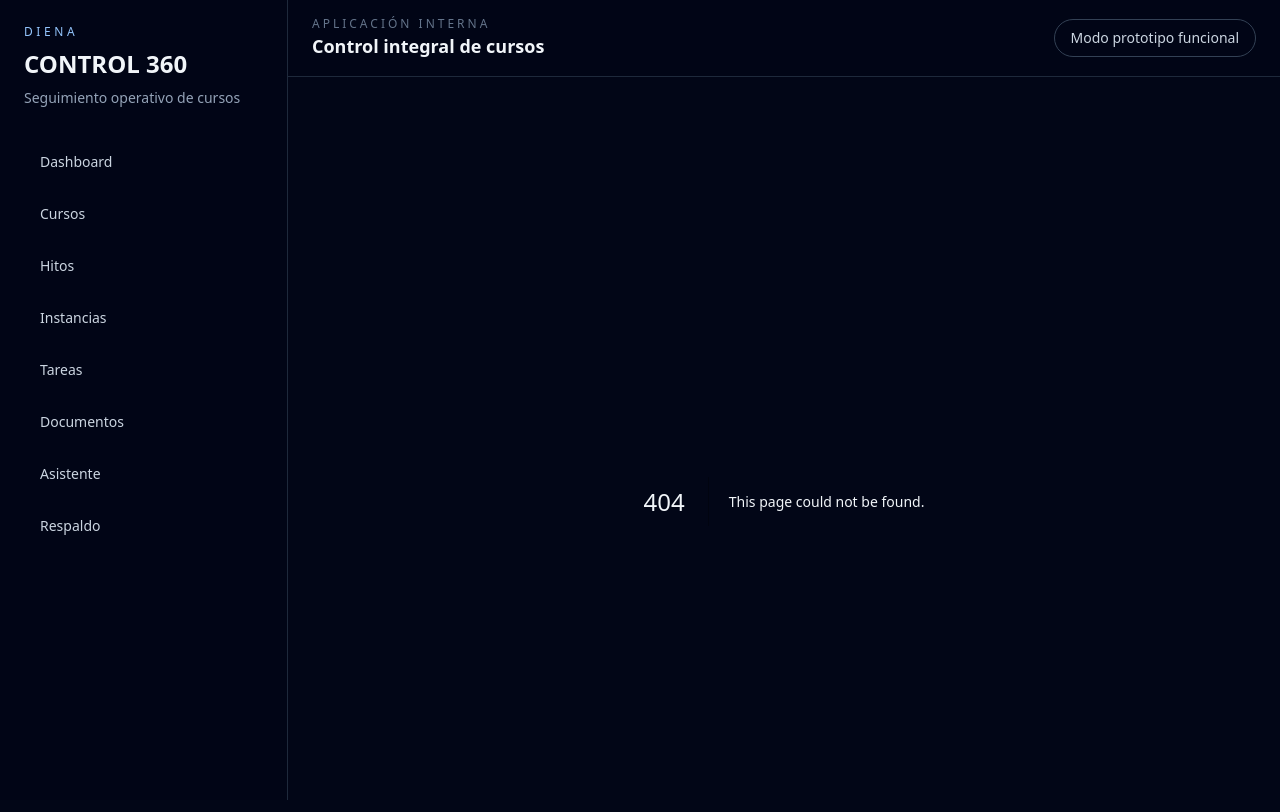
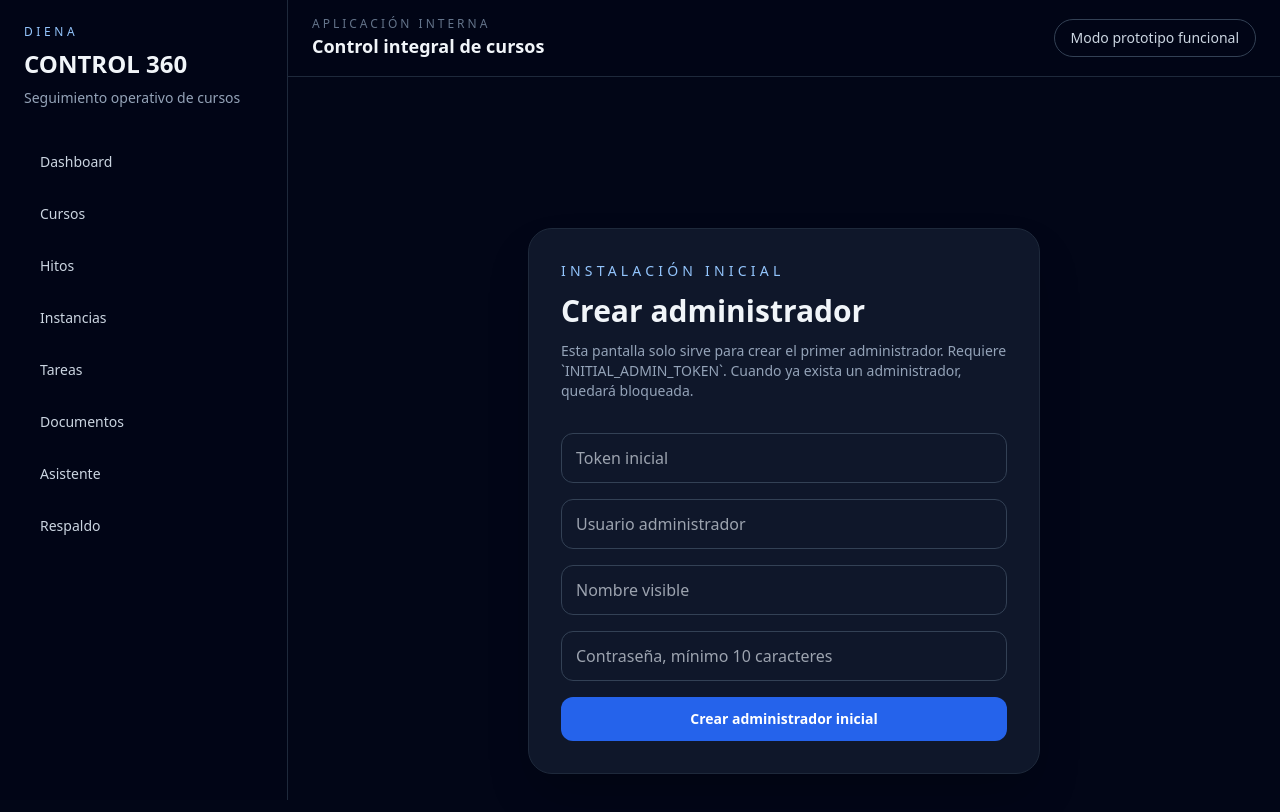
Before and after one commit to mgomlo4-bot/diena-control-360, a Next.js app: page /setup in a window 1280 px wide. Before the commit this address had no page. Shown: the top 812 px of the page. Built offline with nearby package versions, Linux system fonts and the light colour scheme.

Commit message:
Crear pantalla setup para primer administrador

```diff
--- /dev/null
+++ b/app/setup/page.tsx
@@ -0,0 +1,54 @@
+'use client';
+
+import { FormEvent, useState } from 'react';
+import { useRouter } from 'next/navigation';
+
+export default function SetupPage() {
+  const router = useRouter();
+  const [form, setForm] = useState({ setupToken: '', username: '', displayName: '', password: '' });
+  const [error, setError] = useState<string | null>(null);
+  const [message, setMessage] = useState<string | null>(null);
+  const [loading, setLoading] = useState(false);
+
+  async function handleSubmit(event: FormEvent<HTMLFormElement>) {
+    event.preventDefault();
+    setLoading(true);
+    setError(null);
+    setMessage(null);
+    try {
+      const response = await fetch('/api/auth/bootstrap', {
+        method: 'POST',
+        headers: { 'Content-Type': 'application/json' },
+        body: JSON.stringify(form),
+      });
+      const payload = await response.json();
+      if (!response.ok || !payload.ok) throw new Error(payload.error ?? 'No se pudo crear el administrador inicial.');
+      setMessage('Administrador inicial creado correctamente. Ya puede iniciar sesión.');
+      setTimeout(() => router.replace('/login'), 900);
+    } catch (err) {
+      setError(err instanceof Error ? err.message : 'No se pudo crear el administrador inicial.');
+    } finally {
+      setLoading(false);
+    }
+  }
+
+  return (
+    <main className="flex min-h-screen items-center justify-center bg-slate-950 px-6 text-slate-100">
+      <section className="w-full max-w-lg rounded-3xl border border-slate-800 bg-slate-900 p-8 shadow-2xl">
+        <p className="text-sm uppercase tracking-[0.3em] text-blue-300">Instalación inicial</p>
+        <h1 className="mt-3 text-3xl font-bold">Crear administrador</h1>
+        <p className="mt-3 text-sm text-slate-400">Esta pantalla solo sirve para crear el primer administrador. Requiere `INITIAL_ADMIN_TOKEN`. Cuando ya exista un administrador, quedará bloqueada.</p>
+        <form onSubmit={handleSubmit} className="mt-8 space-y-4">
+          <input value={form.setupToken} onChange={(event) => setForm((current) => ({ ...current, setupToken: event.target.value }))} placeholder="Token inicial" className="input" />
+          <input value={form.username} onChange={(event) => setForm((current) => ({ ...current, username: event.target.value }))} placeholder="Usuario administrador" autoComplete="username" className="input" />
+          <input value={form.displayName} onChange={(event) => setForm((current) => ({ ...current, displayName: event.target.value }))} placeholder="Nombre visible" className="input" />
+          <input type="password" value={form.password} onChange={(event) => setForm((current) => ({ ...current, password: event.target.value }))} placeholder="Contraseña, mínimo 10 caracteres" autoComplete="new-password" className="input" />
+          {error ? <div className="rounded-xl border border-red-800 bg-red-950/40 p-3 text-sm text-red-100">{error}</div> : null}
+          {message ? <div className="rounded-xl border border-emerald-800 bg-emerald-950/40 p-3 text-sm text-emerald-100">{message}</div> : null}
+          <button disabled={loading} className="w-full rounded-xl bg-blue-600 px-4 py-3 text-sm font-semibold text-white transition hover:bg-blue-500 disabled:cursor-not-allowed disabled:opacity-60">{loading ? 'Creando...' : 'Crear administrador inicial'}</button>
+        </form>
+        <style jsx>{`.input { width: 100%; border-radius: 0.75rem; border: 1px solid rgb(51 65 85); background: rgb(15 23 42); padding: 0.75rem 0.875rem; color: rgb(226 232 240); outline: none; } .input:focus { border-color: rgb(59 130 246); }`}</style>
+      </section>
+    </main>
+  );
+}
```
